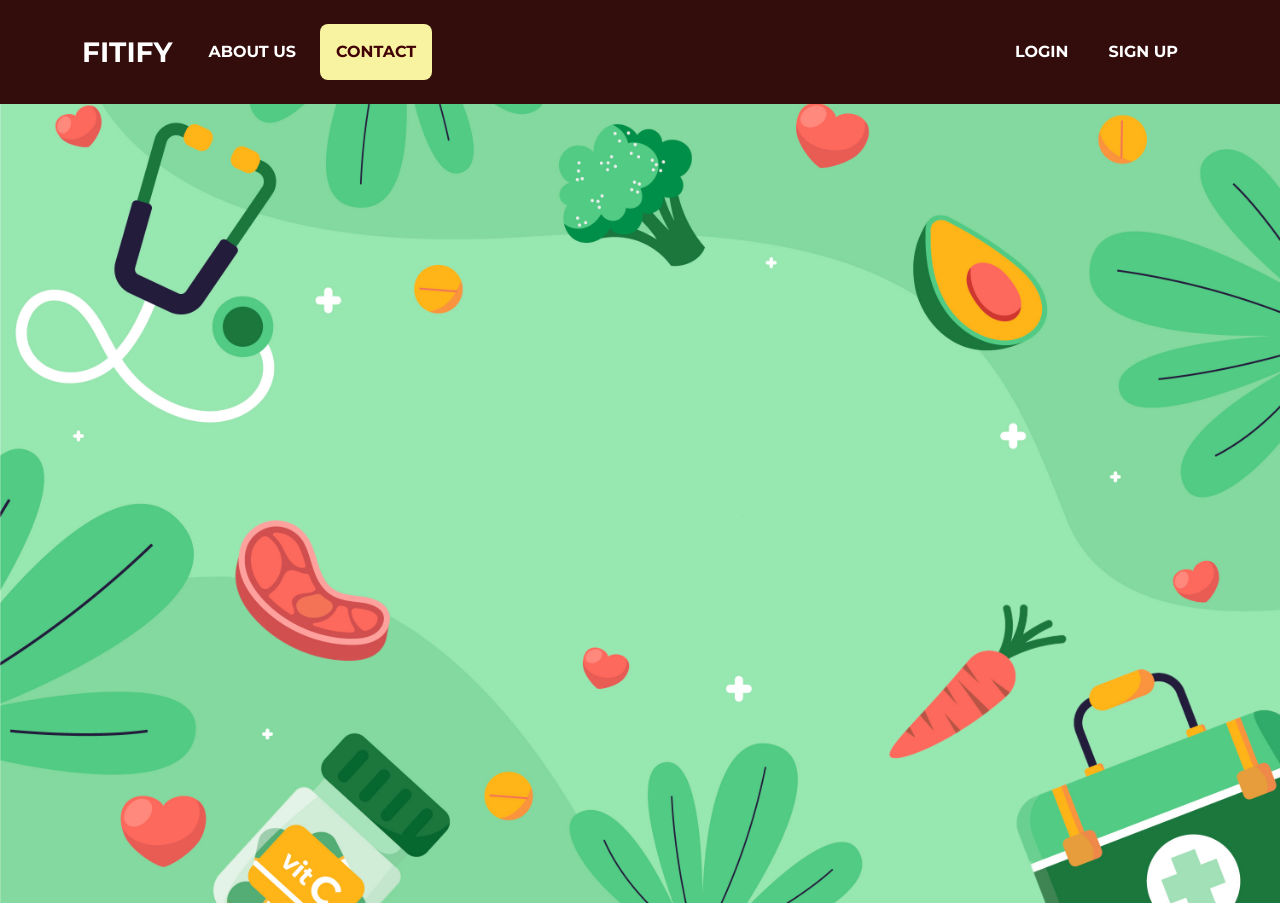
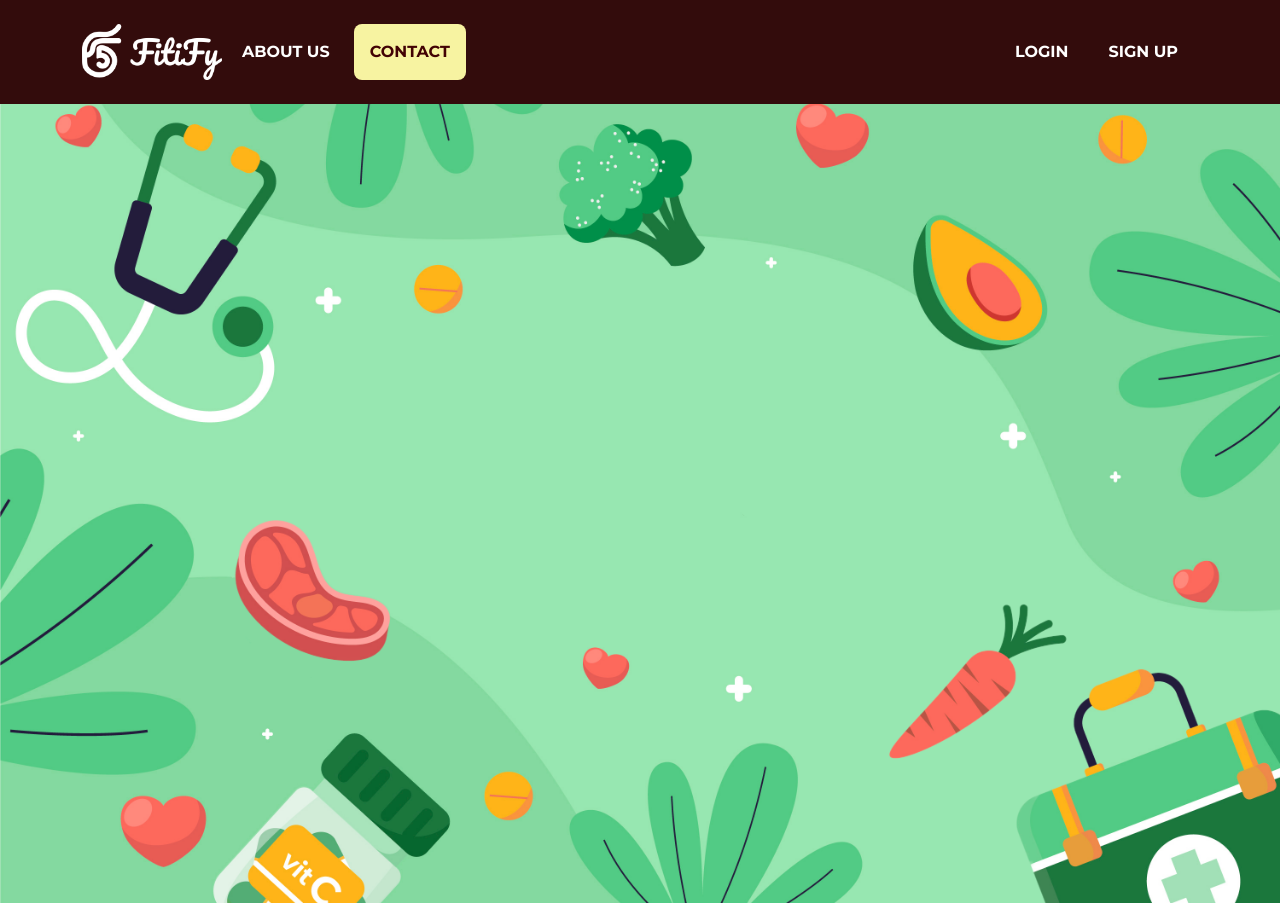
Before and after one commit to tuanthanhnguyen/fitify-app, a plain HTML site: page index.html in a window 1280 px wide. Shown: the top 903 px of the page. Drawn offline with nearby package versions, Linux system fonts and the light colour scheme.

Commit message:
daily update
Co-authored-by: Do Pham Bao Hoang <franlkinclinton@gmail.com>
Co-authored-by: 1223nij <susu123123321@users.noreply.github.com>

```diff
--- a/index.html
+++ b/index.html
@@ -21,8 +21,10 @@
         <!-- Navigation-->
         <nav class="navbar navbar-expand-lg bg-secondary text-uppercase fixed-top" id="mainNav">
             <div class="container">
-                <a class="navbar-brand" href="#page-top">Fitify</a>
-                <button class="navbar-toggler text-uppercase font-weight-bold bg-primary text-white rounded" type="button" data-bs-toggle="collapse" data-bs-target="#navbarResponsive" aria-controls="navbarResponsive" aria-expanded="false" aria-label="Toggle navigation">
+                    <a href="#page-top" style="display:inline-block;">
+                        <img style="width: 140px" src="assets/img/fitify_full_logo_transparent.png" alt="siuu" >
+                    </a>
+                    <button class="navbar-toggler text-uppercase font-weight-bold bg-primary text-white rounded" type="button" data-bs-toggle="collapse" data-bs-target="#navbarResponsive" aria-controls="navbarResponsive" aria-expanded="false" aria-label="Toggle navigation">
                     Menu
                     <i class="fas fa-bars"></i>
                 </button>
```
Also changed, not shown: 2 other files.
